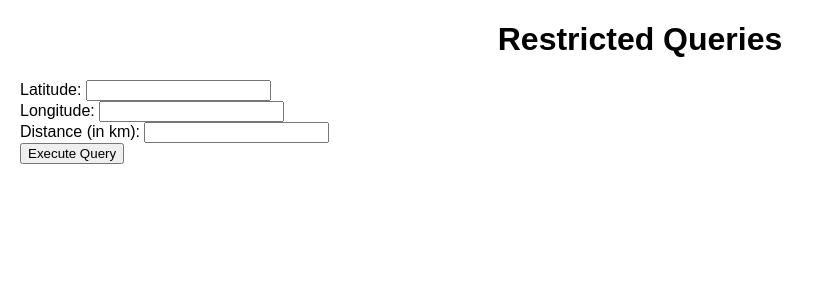
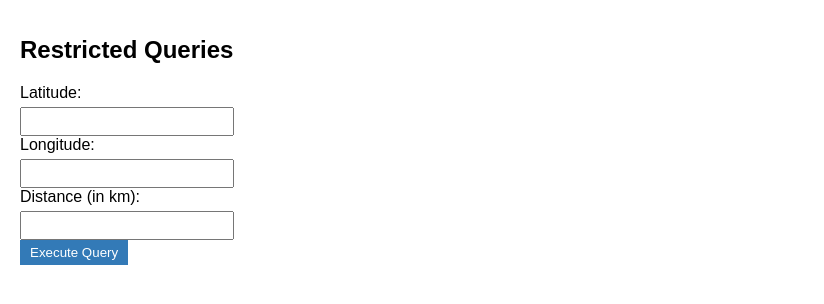
Before and after one commit to prathikh1998/PresentGraphs, a Flask app: page /restricted_queries in a window 1280 px wide. Shown: the top 304 px of the page, without its empty margins (0-824 px from the left). Run offline with Flask 3, Linux system fonts and the light colour scheme.

Commit message:
Add files via upload

```diff
--- a/static/styles.css
+++ b/static/styles.css
@@ -1,13 +1,74 @@
 /* static/styles.css */
+
+/* Body styles */
 body {
     font-family: Arial, sans-serif;
-    margin: 20px;
+    margin: 0;
+    padding: 20px;
 }
 
+/* Heading styles */
 h1 {
-    text-align: center;
+    font-size: 24px;
+    margin-bottom: 20px;
 }
 
+h2 {
+    font-size: 20px;
+    margin-bottom: 10px;
+}
+
+h3 {
+    font-size: 18px;
+    margin-bottom: 10px;
+}
+
+/* Form styles */
 form {
-    margin-top: 20px;
+    margin-bottom: 20px;
 }
+
+label {
+    display: block;
+    margin-bottom: 5px;
+}
+
+input[type="text"],
+input[type="number"] {
+    padding: 5px;
+    width: 200px;
+}
+
+input[type="submit"] {
+    padding: 5px 10px;
+    background-color: #337ab7;
+    color: #fff;
+    border: none;
+    cursor: pointer;
+}
+
+/* Table styles */
+table {
+    border-collapse: collapse;
+    width: 100%;
+}
+
+th, td {
+    padding: 8px;
+    text-align: left;
+    border-bottom: 1px solid #ddd;
+}
+
+th {
+    background-color: #f2f2f2;
+}
+
+/* Link styles */
+a {
+    color: #337ab7;
+    text-decoration: none;
+}
+
+a:hover {
+    text-decoration: underline;
+}
```
